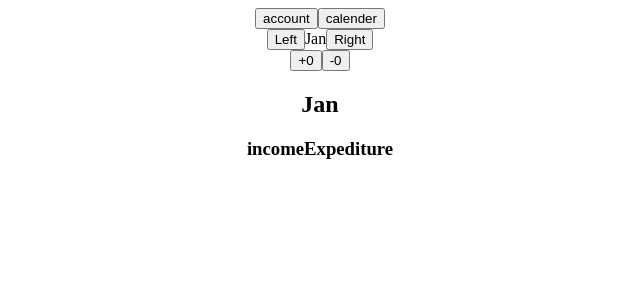
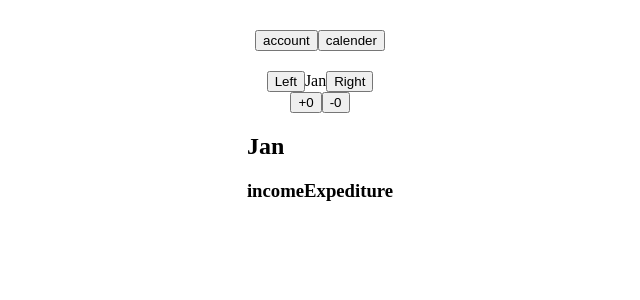
Before and after one commit to sangyun5108/BCSDproject, a React (Create React App) app: page / in a window 1280 px wide. Shown: the top 300 px of the page, without its empty margins (320-960 px from the left). Built offline with nearby package versions, Linux system fonts and the light colour scheme.

Commit message:
layout
addHistory 추가시 생기는 button layout
너비가 커지는 것 수정

```diff
--- a/src/App.js
+++ b/src/App.js
@@ -1,10 +1,10 @@
-// import AddHistory from './components/addHistroy';
+import AddHistory from './components/addHistroy';
 import {Provider} from 'react-redux';
 import store from './redux/store';
 import MonthList from './components/monthList';
-import styled, { createGlobalStyle } from 'styled-components';
+import styled from 'styled-components';
 
-const btnBox = styled.div`
+const BtnWrapper = styled.div`
   display:flex;
   margin-bottom:20px;
 `;
@@ -13,10 +13,10 @@ function App() {
   return (
       <>
         <Provider store={store}>
-          <btnBox>
+          <BtnWrapper>
             <button>account</button>
             <button>calender</button>
-          </btnBox>
+          </BtnWrapper>
           <MonthList/>
         </Provider>
       </>
--- a/src/components/addHistroy.js
+++ b/src/components/addHistroy.js
@@ -2,6 +2,11 @@ import React from 'react';
 import {useState} from 'react';
 import Income from './income';
 import Expediture from './expediture';
+import styled from 'styled-components';
+
+const BtnWrapper = styled.div`
+    display:flex;
+`;
 
 const AddHistory = () => {
     const [list,setList]= useState(true);
@@ -18,8 +23,10 @@ const AddHistory = () => {
 
     return (
         <>
-            <button onClick={onClickIncome}>income</button>
-            <button onClick={onClickExpediture}>expediture</button>
+            <BtnWrapper>
+                <button onClick={onClickIncome}>income</button>
+                <button onClick={onClickExpediture}>expediture</button>
+            </BtnWrapper>
             {list?<Income/>:<Expediture/>}
         </>
     )
--- a/src/components/showList.js
+++ b/src/components/showList.js
@@ -4,7 +4,8 @@ import MakeList from './makeList';
 
 const sumIncome = (lists,month) => {
 
-    const newlists = lists.filter((list)=>list.month===month&&list.type==='INCOME');
+    const newlists = lists.
+    filter((list)=>list.month===month&&list.type==='INCOME');
     const incomeList = [];
     newlists.forEach((list)=>{
         incomeList.push(Number(list.amount));
--- a/src/index.js
+++ b/src/index.js
@@ -8,8 +8,9 @@ const Container = styled.div`
   height:100%;
   display:flex;
   flex-direction:column;
-  text-align:center;
-  min-height:100vh;
+  align-items:center;
+  min-height:80vh;
+  margin-top:30px;
 `;
 
 ReactDOM.render(
```
